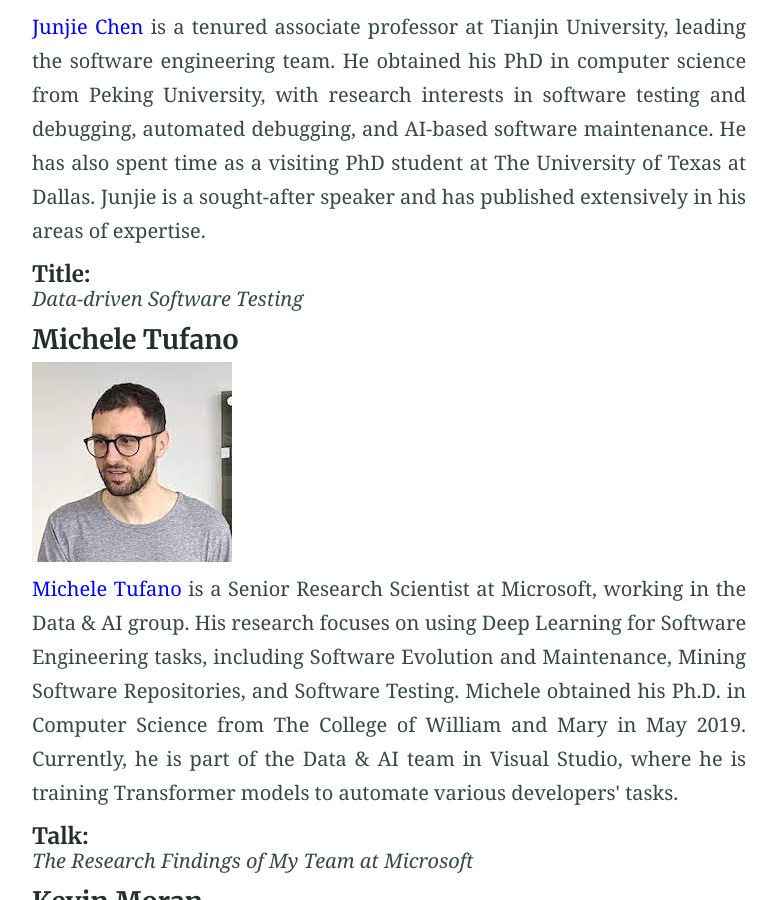
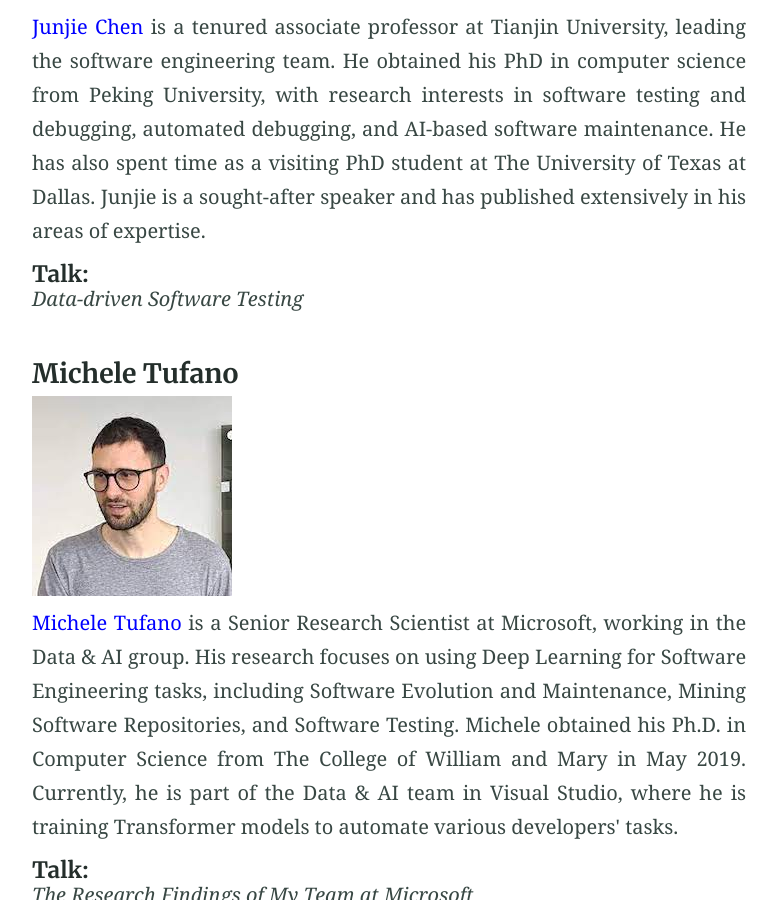
Before and after one commit to msr-asia-summit/msr-asia-summit.github.io, a Jekyll site: the page built from speakers.md, in a window 1280 px wide and 900 px high, scrolled down 1148 px. Shown: the whole window, without its empty margins (251-1028 px from the left). Built offline with Jekyll 4.4.1, drawn with Linux system fonts in a browser that asks for light colours; some of the changed text lies outside the part shown.

Commit message:
Adjust space

```diff
--- a/_includes/all_speakers.html
+++ b/_includes/all_speakers.html
@@ -31,9 +31,9 @@
     <img src="/assets/Junjie.png">
   </div>
   <div style="text-align: justify;"><a href="https://sites.google.com/site/junjiechen08/" class="blue-link">Junjie Chen </a> is a tenured associate professor at Tianjin University, leading the software engineering team. He obtained his PhD in computer science from Peking University, with research interests in software testing and debugging, automated debugging, and AI-based software maintenance. He has also spent time as a visiting PhD student at The University of Texas at Dallas. Junjie is a sought-after speaker and has published extensively in his areas of expertise.</div>
- <h5>Title:  </h5><i>Data-driven Software Testing</i>
+ <h5>Talk:  </h5><i>Data-driven Software Testing</i>
 <BR>
-
+<BR>
 </div>
 
 <div style="padding-bottom: 12px;">
@@ -45,8 +45,8 @@
   </div>
   <div style="text-align: justify;"><a href="https://tufanomichele.com/" class="blue-link">Michele Tufano</a> is a Senior Research Scientist at Microsoft, working in the Data & AI group. His research focuses on using Deep Learning for Software Engineering tasks, including Software Evolution and Maintenance, Mining Software Repositories, and Software Testing. Michele obtained his Ph.D. in Computer Science from The College of William and Mary in May 2019. Currently, he is part of the Data & AI team in Visual Studio, where he is training Transformer models to automate various developers' tasks. </div>
  <h5>Talk:</h5><i>The Research Findings of My Team at Microsoft </i>
-
-</div>
+<BR>
+<BR></div>
 
 
 
@@ -58,9 +58,9 @@
     <img src="/assets/Kevin.png">
   </div>
   <div style="text-align: justify;"><a href="https://www.kpmoran.com/" class="blue-link">Kevin Moran </a> is an Assistant Professor in the Department of Computer Science at George Mason University where he directs the <a href="https://sagelab.io" class="blue-link">SAGE Research Lab</a>.  He graduated with his B.A. in Physics with a Computer Science Minor from the College of the Holy Cross in 2013. He graduated with his M.S. in Computer Science from William & Mary in 2015, and his Ph.D. in Computer Science from William & Mary in 2018, advised by Dr. Denys Poshyvanyk.  His main research interests include software engineering, security, maintenance, and evolution with a focus on mobile platforms. Additionally, he explores applications of machine learning to data mined from software repositories in order to build practical automated tools for developers. </div>
-  <h5>Title: </h5><i>(To Appear)</i>
+  <h5>Talk: </h5><i>(To Appear)</i>
 </BR>
-</div>
+<BR></div>
 
 
 <div style="padding-bottom: 12px;">
@@ -71,6 +71,6 @@
     <img src="/assets/bin.jpeg">
   </div>
   <div style="text-align: justify;"><a href="https://binlin.info/" class="blue-link">Bin Lin</a> is currently an assistant professor in the <a href="https://sws.cs.ru.nl" class="blue-link">Software Science Group</a> of Radboud University. Prior to that, he was a postdoctoral researcher in the REVEAL and SEART research groups of Software Institute at USI - Università della Svizzera italiana, Switzerland. He recieved his Ph.D. degree in 2020 from Università della Svizzera Italiana (USI), Switzerland. His research interest covers  a wide range of fields in software engineering. Specific topics include program comprehension, mining software repositories, software evolution, refactoring, and human aspects of software engineering.</div>
-<h5>Title:  </h5><i>Refactoring Detection and Impact Analysis: Promises, Pitfalls, and Opportunities</i>
+<h5>Talk:  </h5><i>Refactoring Detection and Impact Analysis: Promises, Pitfalls, and Opportunities</i>
 <BR>
-</div>
+<BR></div>
```
